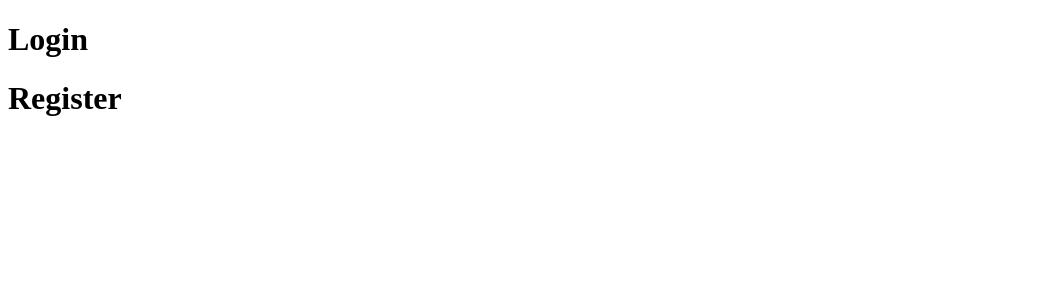
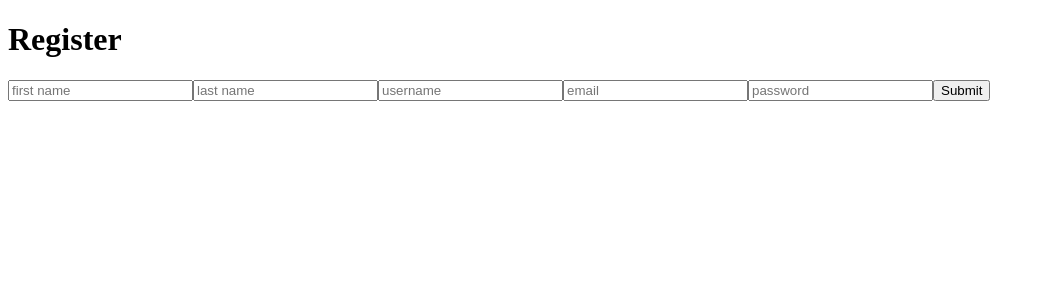
Before and after one commit to 111girish/Flashcard-App, a React (Vite) app in the folder client/: page /register in a window 1280 px wide. Shown: the top 300 px of the page, without its empty margins (0-1045 px from the left). Built offline with nearby package versions, Linux system fonts and the light colour scheme.

Commit message:
Used state in form data using handlechange fxn

```diff
--- a/client/src/App.jsx
+++ b/client/src/App.jsx
@@ -1,15 +1,16 @@
-import Login from "./pages/login"
-import Register from "./pages/Register"
-
+import Login from "./pages/login";
+import Register from "./pages/Register";
+import { Routes, Route } from "react-router-dom";
 
 function App() {
-
   return (
     <>
-      <Login></Login>
-      <Register></Register>
+      <Routes>
+        <Route path="/login" element={<Login />} />
+        <Route path="/register" element={<Register />} />
+      </Routes>
     </>
-  )
+  );
 }
 
-export default App
+export default App;
--- a/client/src/pages/Register.jsx
+++ b/client/src/pages/Register.jsx
@@ -1,10 +1,40 @@
+import { useState } from "react";
+
 const Register = () => {
+  const [formData, setFormData] = useState({
+    first_name: "",
+    last_name:"",
+    username: "",
+    email:"",
+    password: ""
+  })
+
+  const handleSubmit = () => {
+    console.log(formData.first_name);
+  }
+
+  const handleChange = (e) => {
+    const {name, value} = e.target;
+
+    setFormData({
+      ...formData,
+      [name]: value
+    })
+  }
 
   return (
-    <h1>Register</h1>
+    <>
+      <h1>Register</h1>
+      <form onSubmit = {handleSubmit}>
+        <input type="text" placeholder="first name" onChange = {handleChange} />
+        <input type="text" placeholder="last name" onChange = {handleChange}/>
+        <input type="text" placeholder="username" onChange = {handleChange}/>
+        <input type="email" placeholder="email" onChange = {handleChange}/>
+        <input type="text" placeholder="password" onChange = {handleChange}/>
+        <input type="submit"></input>
+      </form>
+    </>
   );
-
-
-}
+};
 
 export default Register;
```
